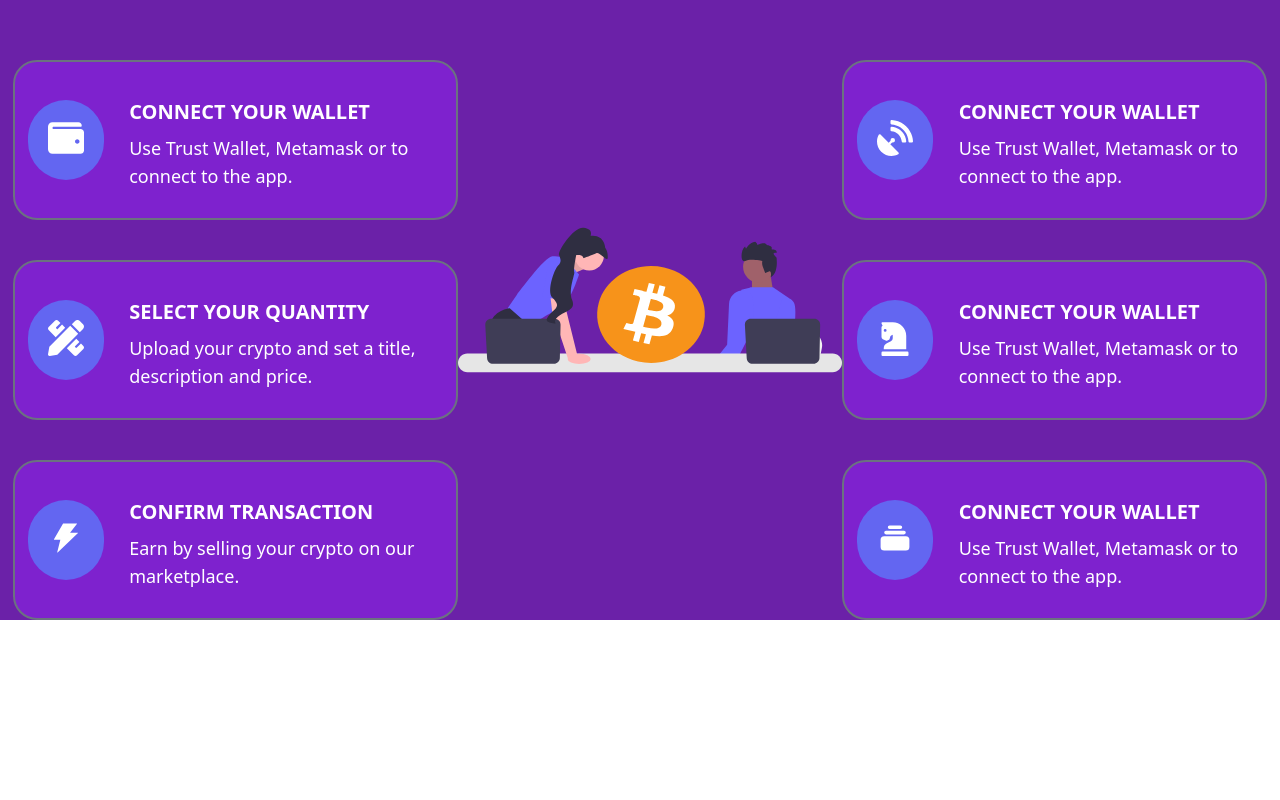
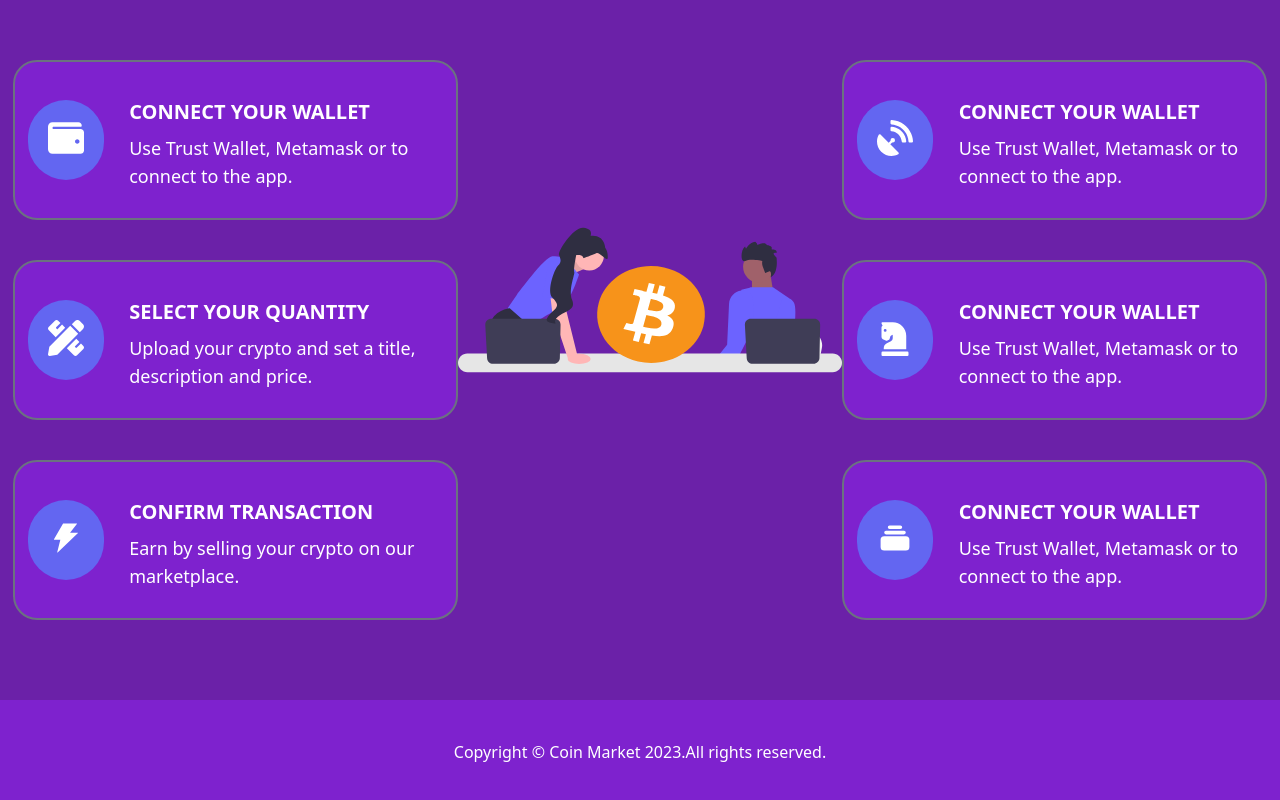
Before and after one commit to tugcan-kartal/COIN-APP, a React (Create React App) app: page / in a window 1280 px wide. Shown: the part 884-1684 px from the top of the page. Before the commit the page ends 1504 px from the top, so only its background shows below. Built offline with nearby package versions, Linux system fonts and the light colour scheme; no server answers.

Commit message:
footer is done

```diff
--- a/src/App.js
+++ b/src/App.js
@@ -1,3 +1,4 @@
+import FooterView from "./features/Footer";
 import HeroView from "./features/HeroView";
 import MarketView from "./features/MarketView";
 import Navbar from "./features/Navbar";
@@ -10,6 +11,7 @@ function App() {
       <HeroView />
       <MarketView />
       <WhyChooseUs />
+      <FooterView />
     </div>
   );
 }
--- /dev/null
+++ b/src/features/Footer.js
@@ -0,0 +1,11 @@
+import React from 'react'
+
+const FooterView = () => {
+  return (
+    <div className='flex justify-center bg-purple-700 py-[5vh] text-white'>
+        <div>Copyright © Coin Market 2023.All rights reserved.</div>
+    </div>
+  )
+}
+
+export default FooterView
--- a/src/features/WhyChooseUs.js
+++ b/src/features/WhyChooseUs.js
@@ -6,7 +6,7 @@ import BitcoinIcon from "../static/undraw_bitcoin_re_urgq.svg";
 
 const WhyChooseUs = () => {
   return (
-    <div className='bg-purple-800 pt-[5vh]'>
+    <div className='bg-purple-800 pt-[5vh] pb-[10vh]'>
 
         <div className='text-white text-center text-4xl font-bold mb-[5vw]'>
             <span>WHY</span>
```
